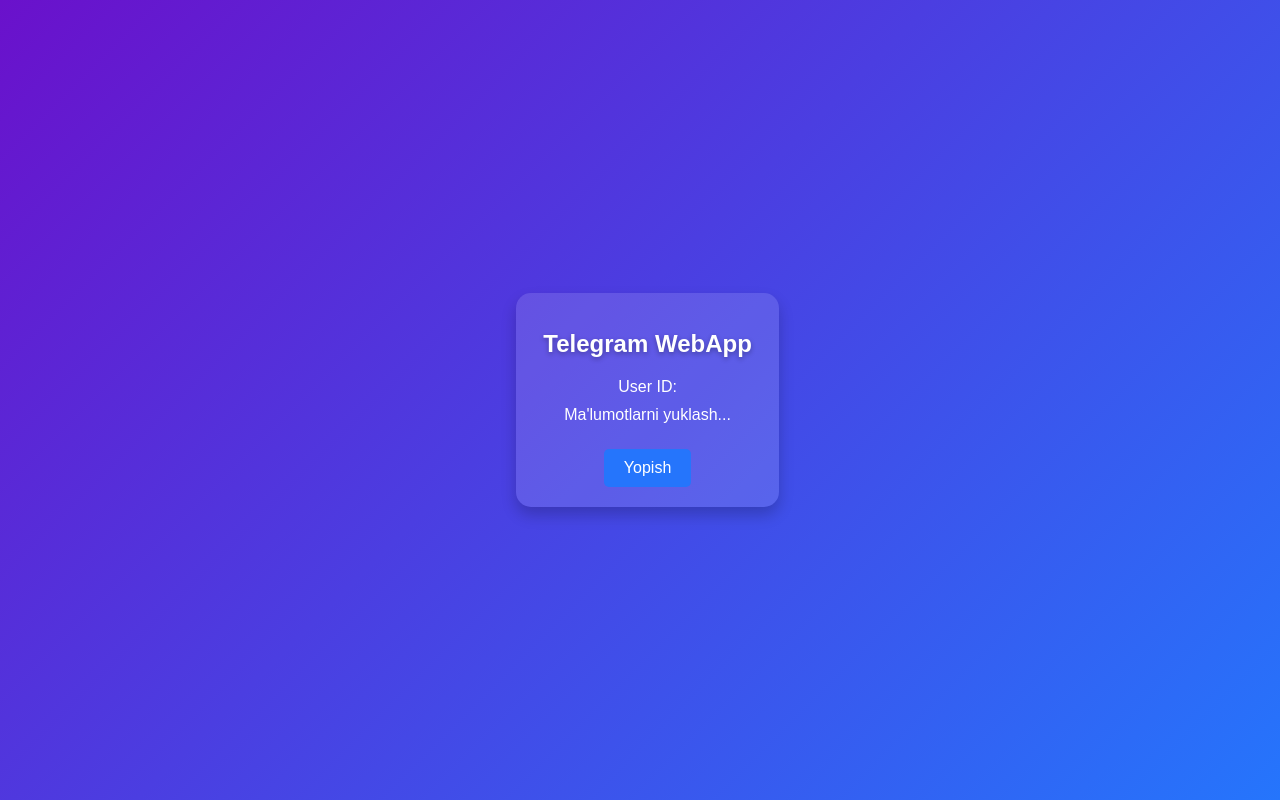
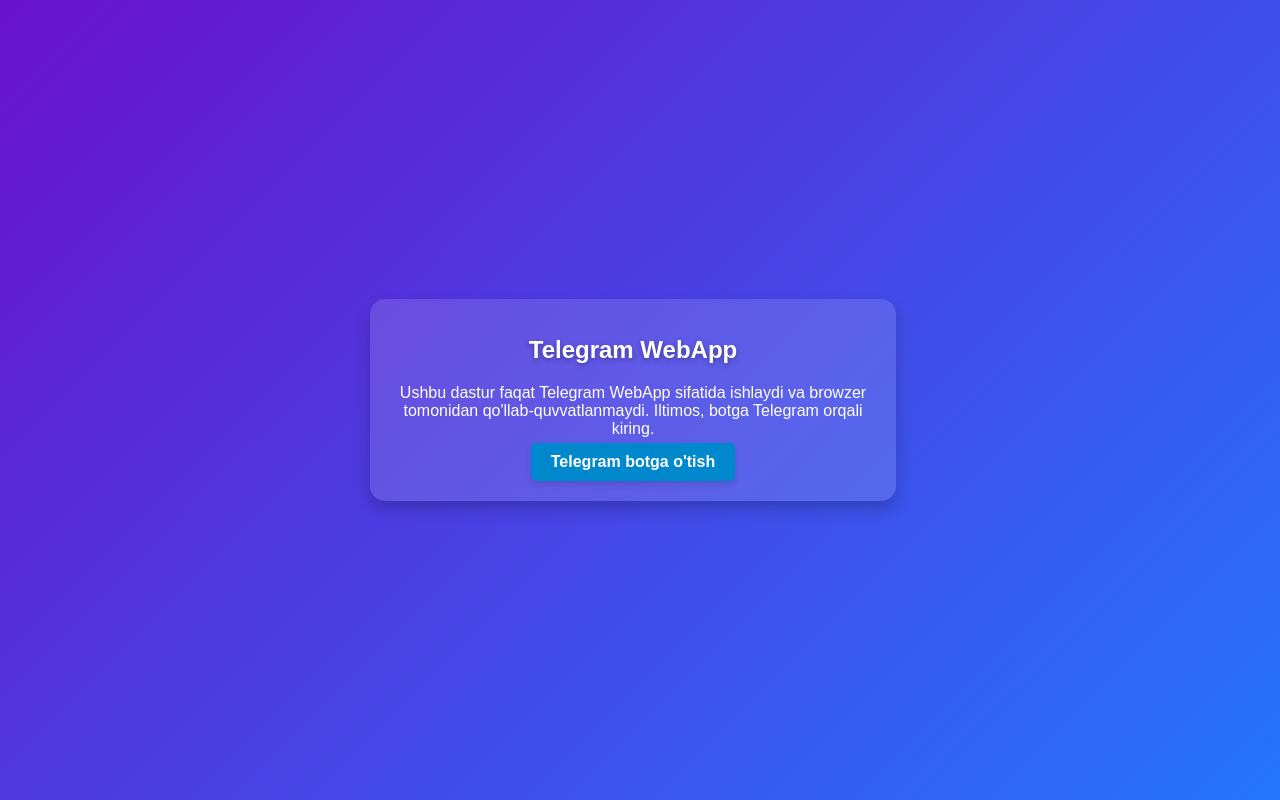
Before and after one commit to azimjon-95/binance-pnl, a React (Create React App) app: page / in a window 1280 px wide. Built offline with nearby package versions, Linux system fonts and the light colour scheme.

Commit message:
futures -+

```diff
--- a/package.json
+++ b/package.json
@@ -4,7 +4,10 @@
   "private": true,
   "dependencies": {
     "axios": "^1.7.9",
+    "body-parser": "^1.20.3",
+    "cors": "^2.8.5",
     "cra-template": "1.2.0",
+    "express": "^4.21.2",
     "fs": "^0.0.1-security",
     "node-telegram-bot-api": "^0.66.0",
     "nodemon": "^3.1.9",
--- a/src/App.css
+++ b/src/App.css
@@ -106,3 +106,34 @@
         opacity: 1;
     }
 }
+
+
+/* ======================= */
+.telegram-btn {
+    display: inline-block;
+    padding: 10px 20px;
+    background-color: #0088cc;
+    /* Telegramning rangi */
+    color: #ffffff;
+    text-align: center;
+    text-decoration: none;
+    font-size: 16px;
+    font-weight: bold;
+    border-radius: 5px;
+    box-shadow: 0 4px 6px rgba(0, 0, 0, 0.1);
+    transition: background-color 0.3s, transform 0.2s;
+    cursor: pointer;
+    border: none;
+}
+
+.telegram-btn:hover {
+    background-color: #007ab8;
+    /* Hover effekti */
+    transform: translateY(-2px);
+}
+
+.telegram-btn:active {
+    background-color: #006fa1;
+    /* Bosilgan holat */
+    transform: translateY(0);
+}
--- a/src/App.js
+++ b/src/App.js
@@ -12,12 +12,36 @@
 
   // Use useMemo to optimize filtering
   const filteredUserData = useMemo(() => {
-    return userInfo.filter(user => user.id == userId);
+    return userInfo.filter(user => user.id === userId);
   }, [userId]); // Recalculate only when userId changes
 
 
-  const handleClose = () => {
+  const handleLogout = async (id) => {
+    try {
+      // Send a request to the server to delete the user data
+      const response = await fetch('/api/delete-user', {
+        method: 'DELETE',
+        headers: {
+          'Content-Type': 'application/json',
+        },
+        body: JSON.stringify({ id }),
+      });
 
+      if (response.ok) {
+        // Clear userId state
+        setUserId(null);
+
+        // Optionally, clear sessionStorage or localStorage
+        sessionStorage.removeItem('userId');
+        localStorage.removeItem('userId');
+
+
+      } else {
+        alert('Error deleting user data');
+      }
+    } catch (error) {
+      alert('Error connecting to the server');
+    }
   };
 
   const renderUserData = () => {
@@ -52,12 +76,31 @@
     });
   };
 
+
+  if (!userId) {
+    // Agar userId mavjud bo'lmasa, foydalanuvchiga xato xabari ko'rsatiladi
+    return (
+      <div className="box">
+        <h1>Telegram WebApp</h1>
+        <p>Ushbu dastur faqat Telegram WebApp sifatida ishlaydi va browzer tomonidan qo'llab-quvvatlanmaydi. Iltimos, botga Telegram orqali kiring.</p>
+        <a
+          href="https://t.me/YOUR_TELEGRAM_BOT_USERNAME"
+          target="_blank"
+          rel="noopener noreferrer"
+          className="telegram-btn"
+        >
+          Telegram botga o'tish
+        </a>
+      </div>
+    );
+  }
+
   return (
     <div className="box">
       <h1>Telegram WebApp</h1>
       <p>User ID: {userId}</p> {/* Display the extracted user ID */}
       <div className="user-list">{renderUserData()}</div>
-      <button onClick={handleClose} className="close-btn">Yopish</button>
+      <button onClick={handleLogout} className="close-btn">Logout</button>
     </div>
   );
 }
```
Also changed, not shown: bot.js (+48 -149 lines), 1 other file (tests, documents, lock files or other folders).
